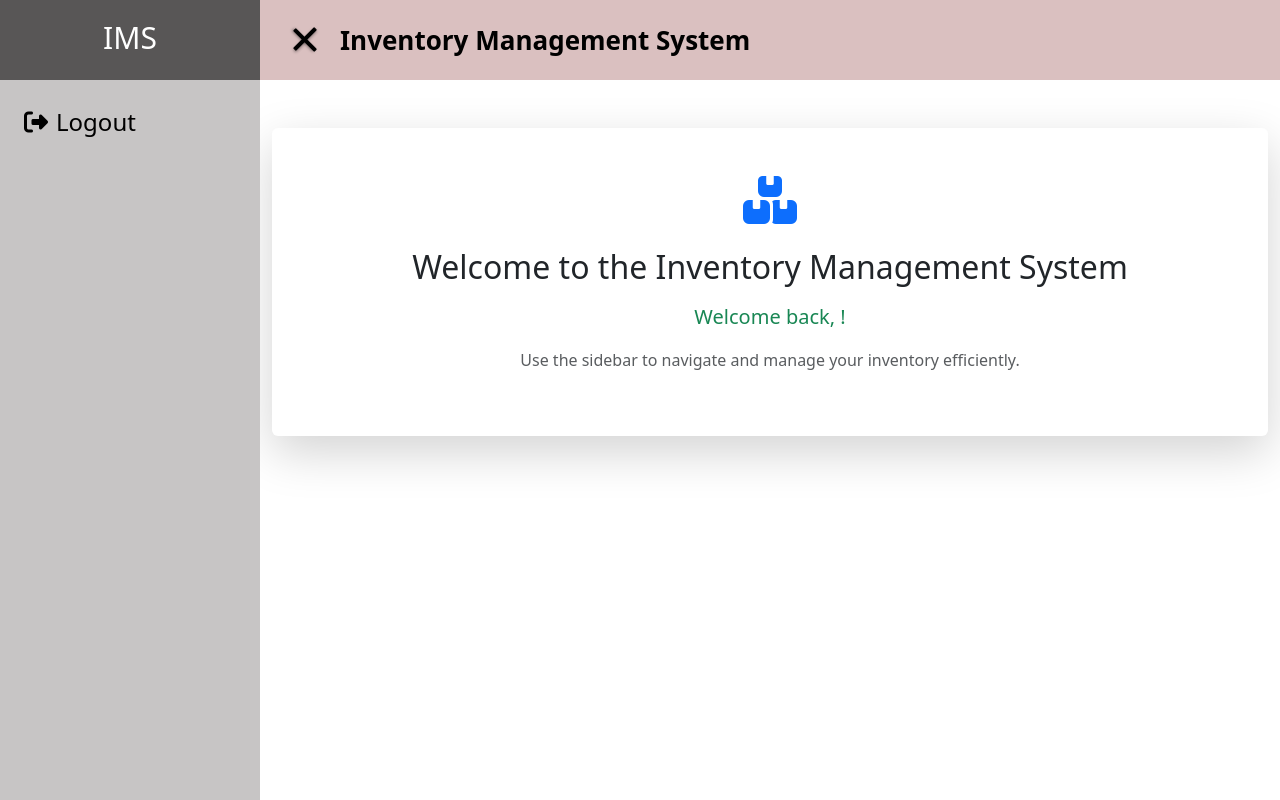
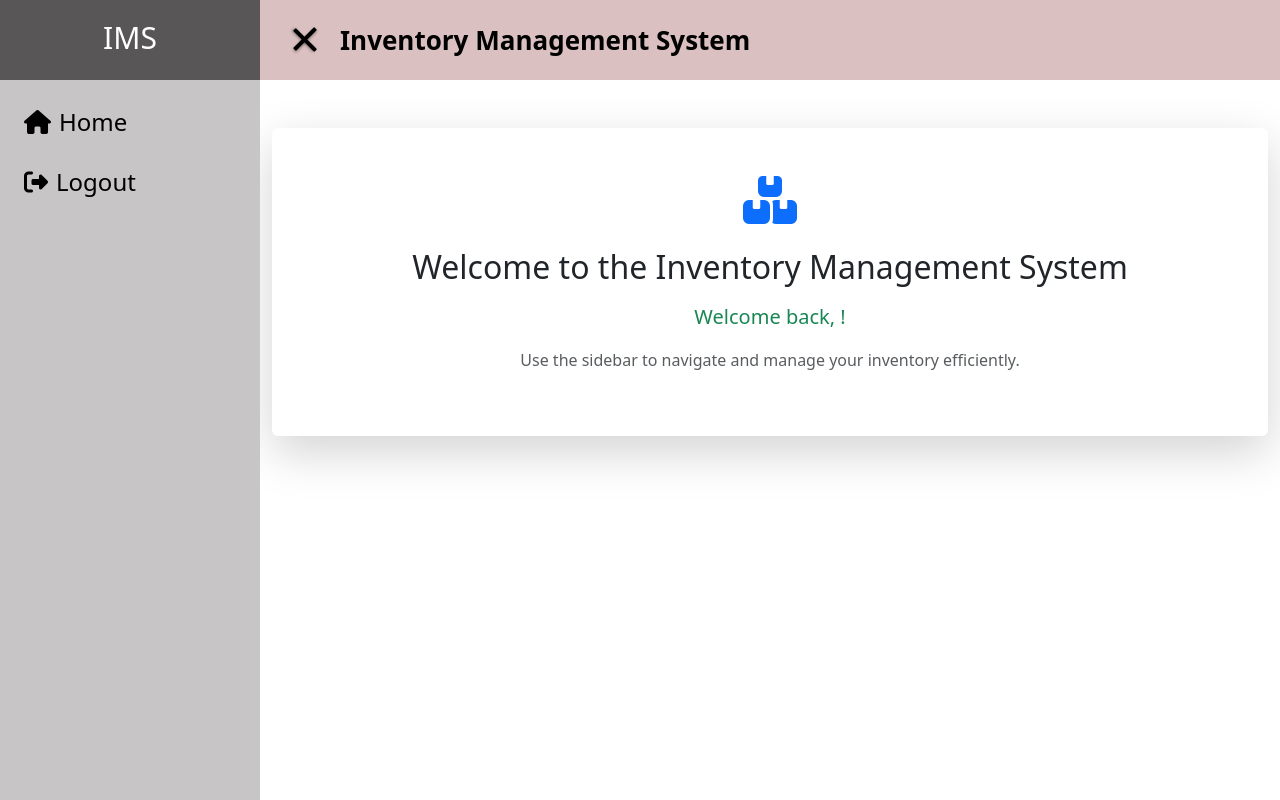
Before and after one commit to mantu1738/inventory-sales-system, an Angular app: page / in a window 1280 px wide. Built offline with nearby package versions, Linux system fonts and the light colour scheme; sample sign-in values are in the browser's storage.

Commit message:
Few Css changes

```diff
--- a/src/app/container/container.component.css
+++ b/src/app/container/container.component.css
@@ -120,7 +120,7 @@
 }
 
 .sidebar.sidebar-close {
-  width: 60px;
+  width: 75px;
 }
 
 .nav-link{
--- a/src/app/container/container.component.html
+++ b/src/app/container/container.component.html
@@ -3,9 +3,23 @@
 <h1>IMS</h1>
 </div>
 <ul class="nav flex-column  p-2" *ngIf="menuSidebar">
+  <li class="nav-item mt-2">
+    <a
+      class="nav-link d-flex align-items-center gap-2"
+      [routerLink]="''"
+      routerLinkActive="active"
+    >
+      <i
+        class="fa fa-home"
+        [ngClass]="'fa-sign-out-alt'"
+        aria-hidden="true"
+        title="Logout"
+      ></i>
+      <span *ngIf="openSidebar">Home</span>
+    </a>
+  </li>
   <ng-container *ngFor="let navItem of menuSidebar"  >
   <li class="nav-item mt-2"  *ngIf="hasPermission(navItem.permission) | async">
-
     <a
 
       class="nav-link d-flex align-items-center gap-2 "
--- a/src/app/container/container.component.ts
+++ b/src/app/container/container.component.ts
@@ -19,8 +19,8 @@ export class ContainerComponent {
 
   menuSidebar = [
     {
-    "icon": "fa-home",
-    "name": "Home",
+    "icon": "fa-boxes",
+    "name": "Dashboard",
     "url": "/dashboard",
     "permission": 'dashboard.view'
   },
```
